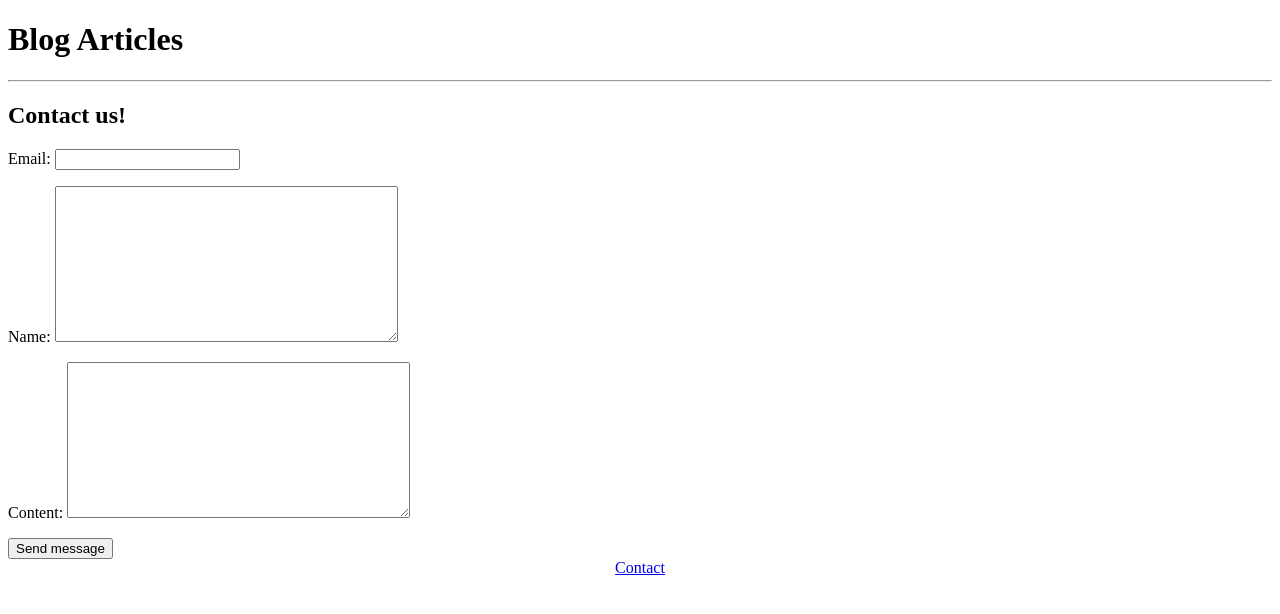
After one commit to Weapon-X6/mirmedia, a Django app: page /contact/ in a window 1280 px wide. The commit adds this page. Shown: the top 614 px of the page. Run offline with Django 4.2, Linux system fonts and the light colour scheme.

Commit message:
Add contact form

```diff
--- /dev/null
+++ b/contact/forms.py
@@ -0,0 +1,17 @@
+from django import forms
+
+from .models import ContactRequest
+
+
+class ContactRequestForm(forms.ModelForm):
+    class Meta:
+        model = ContactRequest
+        fields = "__all__"
+
+    def send_email(self):
+        # todo: send-email
+        ContactRequest.objects.create(
+            email=self.cleaned_data["email"],
+            name=self.cleaned_data["name"],
+            content=self.cleaned_data["content"],
+        )
--- /dev/null
+++ b/contact/urls.py
@@ -0,0 +1,9 @@
+from django.urls import path
+
+from .views import ContactRequestFormView
+
+app_name = "contact"
+
+urlpatterns = [
+    path("", ContactRequestFormView.as_view(), name="contact"),
+]
--- /dev/null
+++ b/contact/views.py
@@ -0,0 +1,14 @@
+from django.urls import reverse_lazy
+from django.views.generic.edit import FormView
+
+from .forms import ContactRequestForm
+
+
+class ContactRequestFormView(FormView):
+    template_name = "contact/contact.html"
+    form_class = ContactRequestForm
+    success_url = reverse_lazy("blog:home")
+
+    def form_valid(self, form):
+        form.send_email()
+        return super().form_valid(form)
--- a/core/urls.py
+++ b/core/urls.py
@@ -20,4 +20,5 @@ from django.urls import include, path
 urlpatterns = [
     path("admin/", admin.site.urls),
     path("blog/", include("blog.urls")),
+    path("contact/", include("contact.urls")),
 ]
--- a/templates/base.html
+++ b/templates/base.html
@@ -12,5 +12,11 @@
         {% block content %}
         {% endblock %}
     </section>
+
+    <section>
+        <center>
+            <a href="{% url 'contact:contact' %} ">Contact</a>
+        </center>
+    </section>
 </body>
 </html>
--- /dev/null
+++ b/templates/contact/contact.html
@@ -0,0 +1,10 @@
+{% extends "base.html" %}
+
+{% block content %}
+    <h2>Contact us!</h2>
+    <form method="post">
+        {% csrf_token %}
+        {{ form.as_p }}
+    <input type="submit" value="Send message">
+</form>
+{% endblock %}
```
Also changed, not shown: contact/tests.py (+8 -0 lines).
